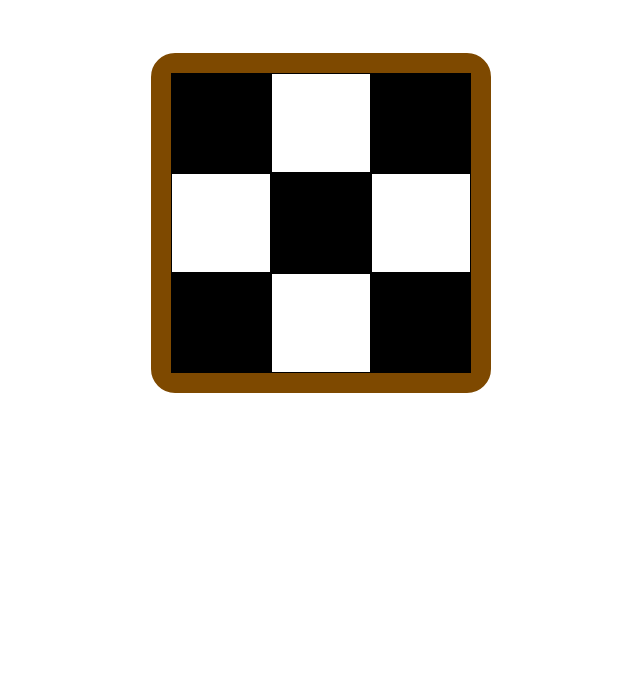
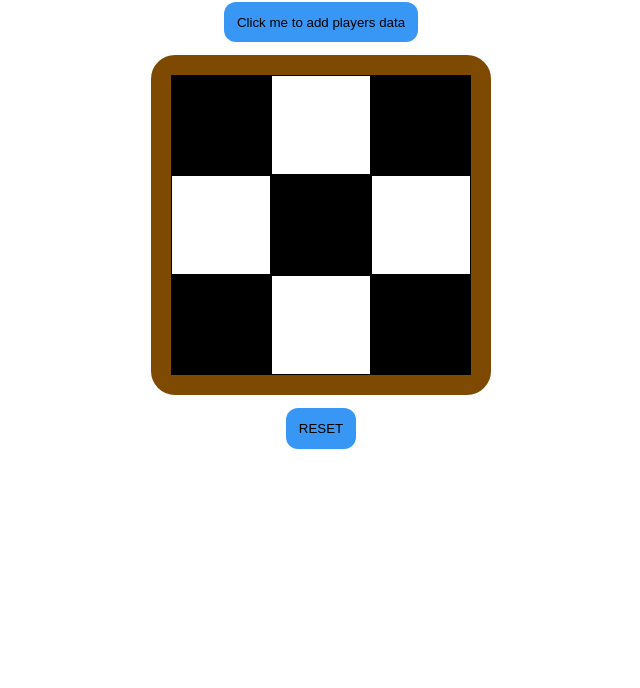
Before and after one commit to Reddyveerendra/Tic-Tac-Toe, a plain HTML site: page index.html in a window 1280 px wide. Shown: the part 112-800 px from the top of the page, without its empty margins (319-959 px from the left). Drawn offline with Linux system fonts and the light colour scheme.

Commit message:
adding reset and playerdata buttons

```diff
--- a/index.html
+++ b/index.html
@@ -11,8 +11,10 @@
 
 <body>
     <h1>Tic Tac Toe</h1>
+    <input type="button" value="Click me to add players data" onclick="playerData()" class="button2">
     <div id="container">
     </div>
+    <input type="button" value="RESET" onclick="restart()" class="button">
     <script src="script.js"></script>
 </body>
 
--- a/script.js
+++ b/script.js
@@ -1,6 +1,11 @@
 const layout = document.getElementById("container");
-var arr = ["", "", "", "", "", "", "", "", ""];
-console.log(arr);
+let arr = ["", "", "", "", "", "", "", "", ""];
+var Player1 = "Player1";
+var Player2 = "Player2";
+function playerData() {
+    Player1 = window.prompt("Your question");
+    Player2 = window.prompt("Your question");
+}
 function createLayout() {
     for (let i = 0; i < 9; i++) {
         const cell = document.createElement("div")
@@ -34,11 +39,11 @@ function handleClick(e) {
     console.log(arr);
     n += 1;
     if (((((arr[0] == "O" && (arr[3] == "O" && arr[6] == "O")) || (arr[1] == "O" && (arr[4] == "O" && arr[7] == "O"))) || (arr[2] == "O" && (arr[5] == "O" && arr[8] == "O"))) || (((arr[0] == "O" && (arr[1] == "O" && arr[2] == "O")) || (arr[3] == "O" && (arr[4] == "O" && arr[5] == "O"))) || (arr[8] == "O" && (arr[7] == "O" && arr[6] == "O")))) || ((arr[0] == "O" && (arr[4] == "O" && arr[8] == "O")) || (arr[2] == "O" && (arr[4] == "O" && arr[6] == "O")))) {
-        alert("Player 2 won the match")
+        alert(`${Player2} won the match`)
         restart();
     }
     else if ((((arr[0] == "X" && (arr[3] == "X" && arr[6] == "X")) || (arr[1] == "X" && (arr[4] == "X" && arr[7] == "X")) || (arr[2] == "X" && (arr[5] == "X" && arr[8] == "X"))) || (((arr[0] == "X" && (arr[1] == "X" && arr[2] == "X")) || (arr[3] == "X" && (arr[4] == "X" && arr[5] == "X"))) || (arr[8] == "X" && (arr[7] == "X" && arr[6] == "X")))) || ((arr[0] == "X" && (arr[4] == "X" && arr[8] == "X")) || (arr[2] == "X" && (arr[4] == "X" && arr[6] == "X")))) {
-        alert("Player 1 won the match");
+        alert(`${Player1} won the match`);
         restart();
     }
     else {
--- a/style.css
+++ b/style.css
@@ -4,7 +4,7 @@
 }
 h1 {
   text-align: center;
-  margin: 5%;
+  margin: 3%;
 }
 #container {
   display: grid;
@@ -23,3 +23,29 @@ h1 {
   text-align: center;
   padding-top: 15%;
 }
+.button {
+  margin: auto;
+  display: flex;
+  justify-content: center;
+  padding: auto;
+  margin-top: 1%;
+  width: max-content;
+  border-radius: 12px;
+  border: 0;
+  background-color: rgb(56, 150, 245);
+  text-align: center;
+  padding: 1%;
+}
+.button2 {
+  margin: auto;
+  display: flex;
+  justify-content: center;
+  padding: auto;
+  margin-bottom: 1%;
+  width: max-content;
+  border-radius: 12px;
+  border: 0;
+  background-color: rgb(56, 150, 245);
+  text-align: center;
+  padding: 1%;
+}
```
